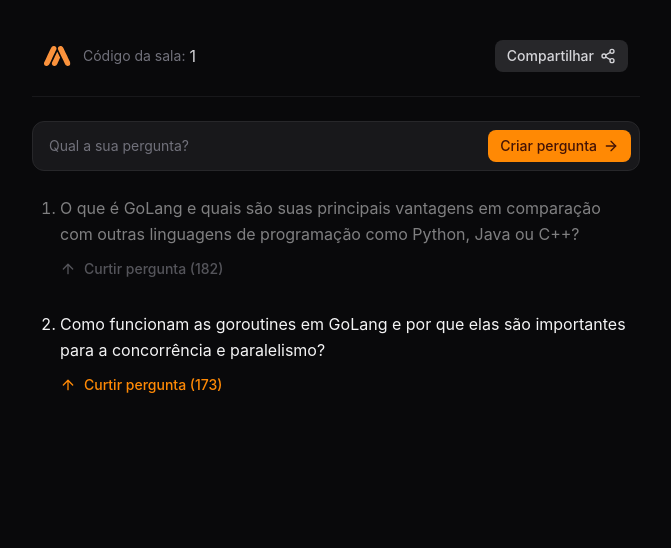
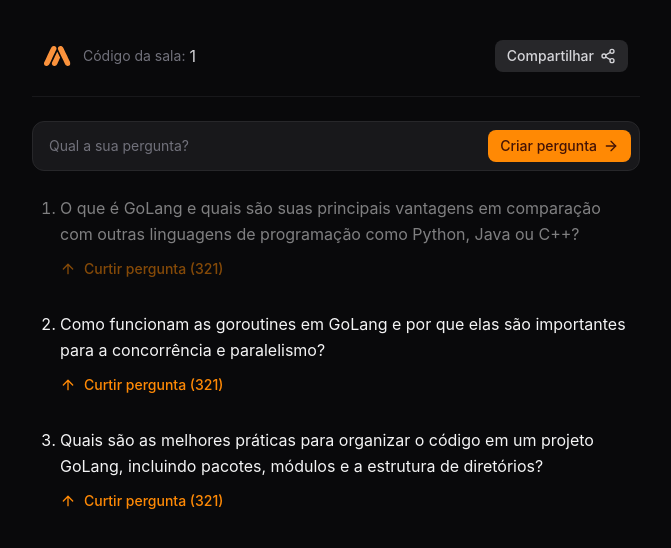
Before and after one commit to mmarchesotti/ask-me-anything, a React (Vite) app in the folder frontend/: page /room/1 in a window 1280 px wide. Shown: the top 548 px of the page, without its empty margins (304-975 px from the left). Built offline with nearby package versions, Linux system fonts and the light colour scheme.

Commit message:
Add Message component

```diff
--- /dev/null
+++ b/frontend/src/components/message.tsx
@@ -0,0 +1,51 @@
+import { ArrowUp } from 'lucide-react';
+import { useState } from 'react';
+
+interface MessageProps {
+    text: string;
+    reactionCount: number;
+    answered?: boolean;
+}
+
+export function Message({
+    text,
+    reactionCount,
+    answered = false,
+}: MessageProps) {
+    const [hasReacted, setHasReacted] = useState(false);
+
+    function handleAddReactionToMessage() {
+        setHasReacted(true);
+    }
+
+    function handleRemoveReactionFromMessage() {
+        setHasReacted(false);
+    }
+
+    return (
+        <li
+            data-answered={answered}
+            className="ml-4 leading-relaxed text-zinc-100 data-[answered=true]:opacity-50 data-[answered=true]:pointer-events-none"
+        >
+            {text}
+
+            {hasReacted ? (
+                <button
+                    onClick={handleRemoveReactionFromMessage}
+                    className="text-zinc-400 mt-3 flex items-center gap-2 text-sm font-medium hover:text-zinc-300"
+                >
+                    <ArrowUp className="size-4" />
+                    Curtir pergunta ({reactionCount})
+                </button>
+            ) : (
+                <button
+                    onClick={handleAddReactionToMessage}
+                    className="text-orange-400 mt-3 flex items-center gap-2 text-sm font-medium hover:text-orange-500"
+                >
+                    <ArrowUp className="size-4" />
+                    Curtir pergunta ({reactionCount})
+                </button>
+            )}
+        </li>
+    );
+}
--- a/frontend/src/pages/room.tsx
+++ b/frontend/src/pages/room.tsx
@@ -1,7 +1,8 @@
-import { ArrowRight, ArrowUp, Share2 } from 'lucide-react';
+import { ArrowRight, Share2 } from 'lucide-react';
 import { useNavigate, useParams } from 'react-router-dom';
 import amaLogo from '../assets/ama-logo.svg';
 import { toast } from 'sonner';
+import { Message } from '../components/message';
 
 export function Room() {
     const { roomID } = useParams();
@@ -69,23 +70,19 @@ export function Room() {
             </form>
 
             <ol className="list-decimal list-outside px-3 space-y-8">
-                <li className="ml-4 leading-relaxed text-zinc-100 opacity-50">
-                    O que é GoLang e quais são suas principais vantagens em
-                    comparação com outras linguagens de programação como Python,
-                    Java ou C++?
-                    <button className="text-zinc-400 mt-3 flex items-center gap-2 text-sm font-medium hover:text-zinc-300">
-                        <ArrowUp className="size-4" />
-                        Curtir pergunta (182)
-                    </button>
-                </li>
-                <li className="ml-4 leading-relaxed text-zinc-100">
-                    Como funcionam as goroutines em GoLang e por que elas são
-                    importantes para a concorrência e paralelismo?
-                    <button className="text-orange-400 mt-3 flex items-center gap-2 text-sm font-medium hover:text-orange-500">
-                        <ArrowUp className="size-4" />
-                        Curtir pergunta (173)
-                    </button>
-                </li>
+                <Message
+                    text="O que é GoLang e quais são suas principais vantagens em comparação com outras linguagens de programação como Python, Java ou C++?"
+                    reactionCount={321}
+                    answered
+                />
+                <Message
+                    text="Como funcionam as goroutines em GoLang e por que elas são importantes para a concorrência e paralelismo?"
+                    reactionCount={321}
+                />
+                <Message
+                    text="Quais são as melhores práticas para organizar o código em um projeto GoLang, incluindo pacotes, módulos e a estrutura de diretórios?"
+                    reactionCount={321}
+                />
             </ol>
         </div>
     );
```
